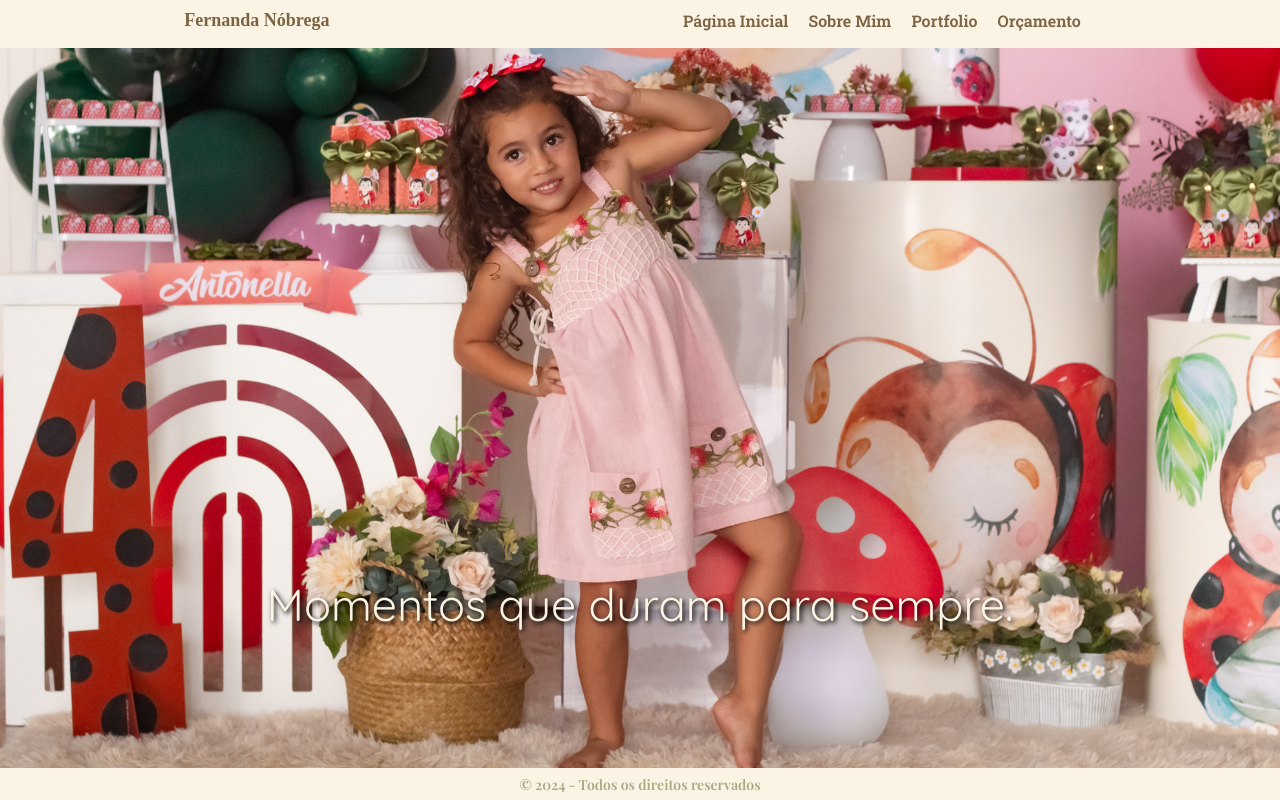
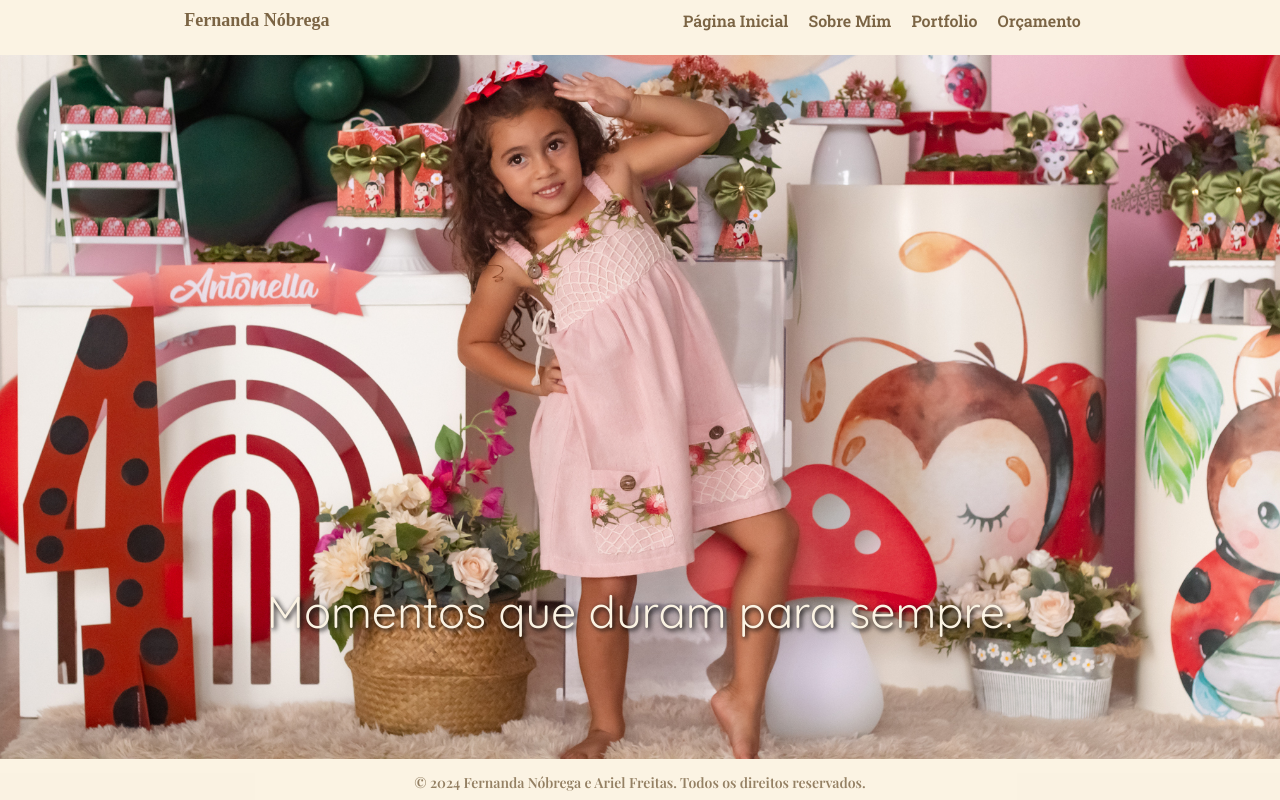
Before and after one commit to ArielFSantos/Fernanda_Nobrega, a React (Create React App) app in the folder nobrega/: page / in a window 1280 px wide. Built offline with nearby package versions, Linux system fonts and the light colour scheme; grey boxes are pictures that could not be loaded; a web font is replaced by a local one.

Commit message:
footer
melhoria no footer

```diff
--- a/nobrega/src/components/Pages/home/home.css
+++ b/nobrega/src/components/Pages/home/home.css
@@ -17,7 +17,7 @@ p {
 .bg-2,
 .bg-3,
 .bg-4 {
-  height: 90vh;
+  height: 88vh;
   display: flex;
   justify-content: center;
   align-items: center;
--- a/nobrega/src/components/footer/footer.css
+++ b/nobrega/src/components/footer/footer.css
@@ -2,8 +2,8 @@ footer{
     font-size: 7px;
     width: 100%;
     background-color: var(--cor01);
-    color: var(--cor05);
+    color: var(--cor03);
     text-align: center;
     opacity: 0.8;
-    padding-bottom: 0.5vw;
+    padding-bottom: 0.6vw;
 }
--- a/nobrega/src/components/footer/footer.js
+++ b/nobrega/src/components/footer/footer.js
@@ -1,12 +1,13 @@
-import './footer.css'
+import './footer.css';
 
-function Footer(){
-    return(
+function Footer() {
+    return (
         <>
-        <footer>
-            <h1>© 2024 - Todos os direitos reservados</h1>
-        </footer>
+            <footer>
+                <h1>© 2024 Fernanda Nóbrega e Ariel Freitas. Todos os direitos reservados.</h1>
+            </footer>
         </>
-    )
+    );
 }
-export default Footer
+
+export default Footer;
```
